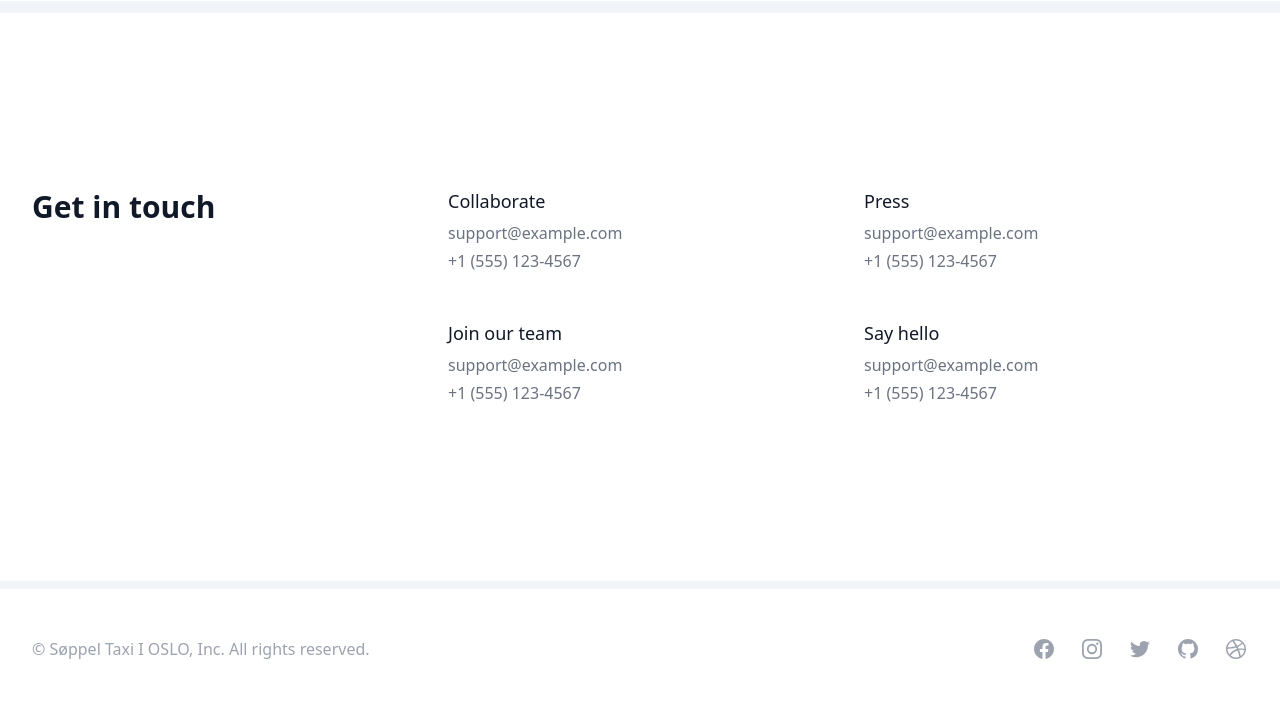
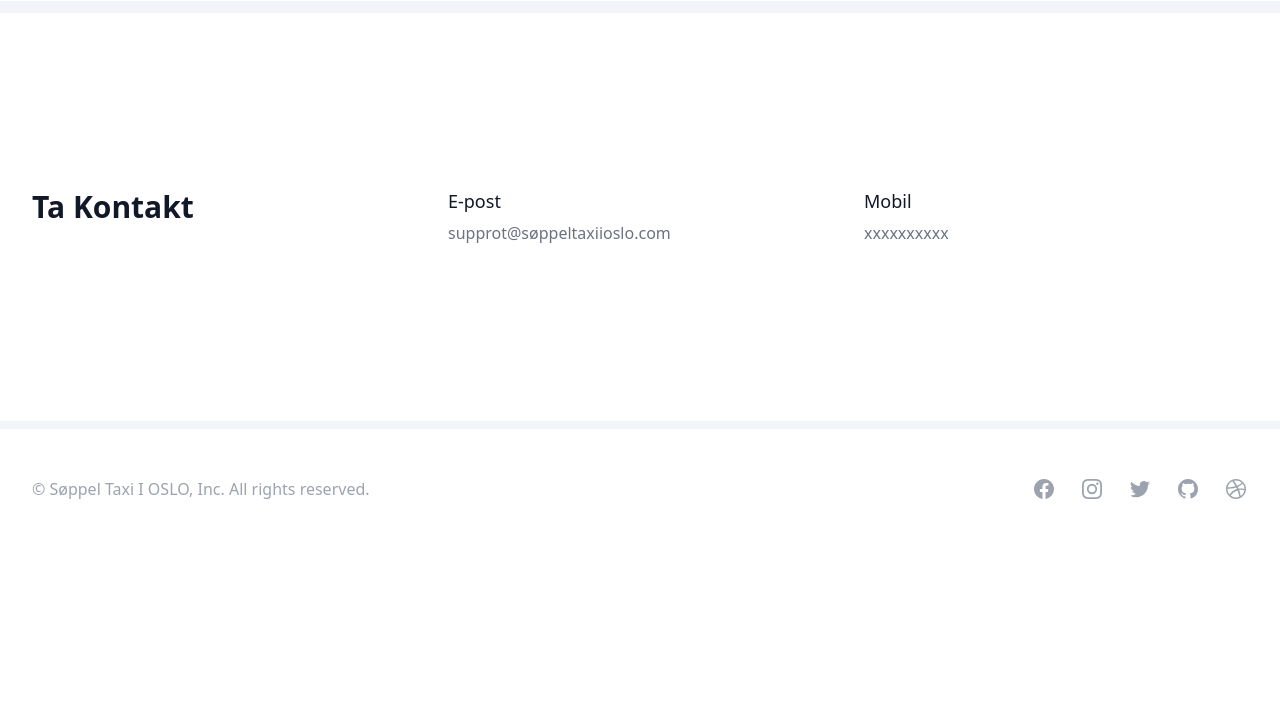
Before and after one commit to MNKanout/garbage-taxi-website, a Flask app: page / in a window 1280 px wide. Shown: the part 2369-3078 px from the top of the page. After the commit the page ends 2868 px from the top, so only its background shows below. Run offline with Flask 2, Linux system fonts and the light colour scheme; style sheets or scripts are compiled from the project's sources.

Commit message:
Removed contacts fields from the contacts section

```diff
--- a/templates/index.html
+++ b/templates/index.html
@@ -279,12 +279,12 @@
                     <div class="divide-y-2 divide-gray-200">
                         <div class="lg:grid lg:grid-cols-3 lg:gap-8">
                         <h2 class="text-2xl font-extrabold text-gray-900 sm:text-3xl">
-                            Get in touch
+                            Ta Kontakt
                         </h2>
                         <div class="mt-8 grid grid-cols-1 gap-12 sm:grid-cols-2 sm:gap-x-8 sm:gap-y-12 lg:mt-0 lg:col-span-2">
                             <div>
                             <h3 class="text-lg leading-6 font-medium text-gray-900">
-                                Collaborate
+                                E-post
                             </h3>
                             <dl class="mt-2 text-base text-gray-500">
                                 <div>
@@ -292,84 +292,22 @@
                                     Email
                                 </dt>
                                 <dd>
-                                    support@example.com
-                                </dd>
-                                </div>
-                                <div class="mt-1">
-                                <dt class="sr-only">
-                                    Phone number
-                                </dt>
-                                <dd>
-                                    +1 (555) 123-4567
+                                    supprot@søppeltaxiioslo.com
                                 </dd>
                                 </div>
                             </dl>
                             </div>
                             <div>
                             <h3 class="text-lg leading-6 font-medium text-gray-900">
-                                Press
+                                Mobil
                             </h3>
                             <dl class="mt-2 text-base text-gray-500">
                                 <div>
                                 <dt class="sr-only">
-                                    Email
-                                </dt>
-                                <dd>
-                                    support@example.com
-                                </dd>
-                                </div>
-                                <div class="mt-1">
-                                <dt class="sr-only">
                                     Phone number
                                 </dt>
                                 <dd>
-                                    +1 (555) 123-4567
-                                </dd>
-                                </div>
-                            </dl>
-                            </div>
-                            <div>
-                            <h3 class="text-lg leading-6 font-medium text-gray-900">
-                                Join our team
-                            </h3>
-                            <dl class="mt-2 text-base text-gray-500">
-                                <div>
-                                <dt class="sr-only">
-                                    Email
-                                </dt>
-                                <dd>
-                                    support@example.com
-                                </dd>
-                                </div>
-                                <div class="mt-1">
-                                <dt class="sr-only">
-                                    Phone number
-                                </dt>
-                                <dd>
-                                    +1 (555) 123-4567
-                                </dd>
-                                </div>
-                            </dl>
-                            </div>
-                            <div>
-                            <h3 class="text-lg leading-6 font-medium text-gray-900">
-                                Say hello
-                            </h3>
-                            <dl class="mt-2 text-base text-gray-500">
-                                <div>
-                                <dt class="sr-only">
-                                    Email
-                                </dt>
-                                <dd>
-                                    support@example.com
-                                </dd>
-                                </div>
-                                <div class="mt-1">
-                                <dt class="sr-only">
-                                    Phone number
-                                </dt>
-                                <dd>
-                                    +1 (555) 123-4567
+                                    xxxxxxxxxx
                                 </dd>
                                 </div>
                             </dl>
@@ -379,7 +317,6 @@
                     </div>
                     </div>
                 </div>
-
             </main>
         </div>
             <!-- Footer -->
```
